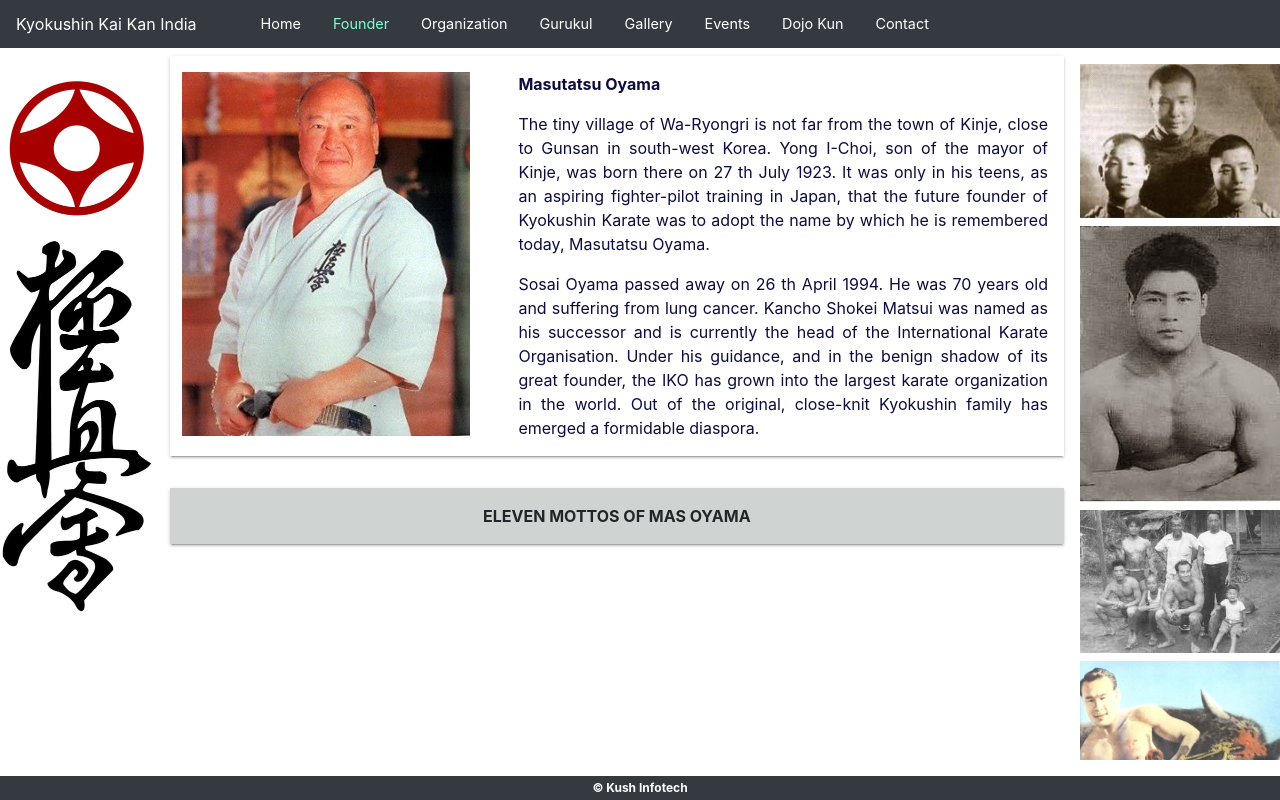
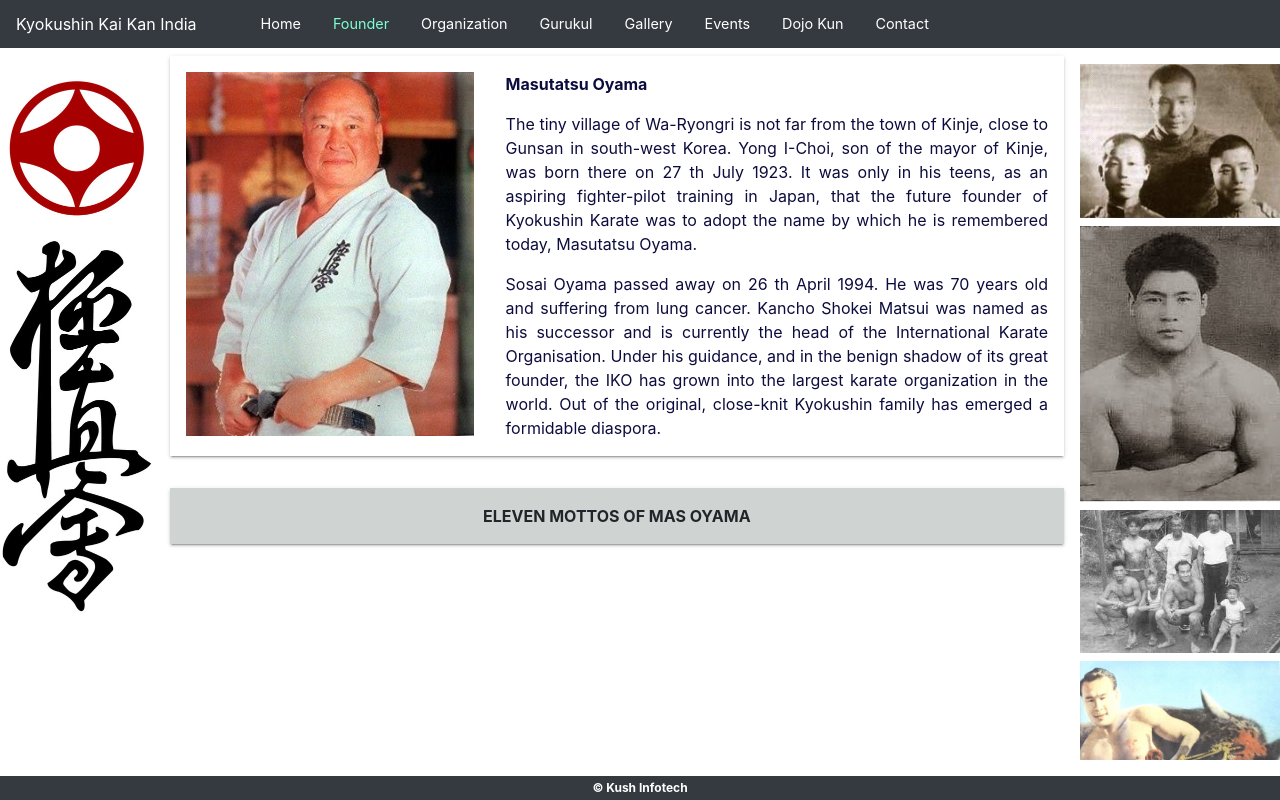
Before and after one commit to sudiptokush/kyokushin, a Gatsby site: page /founder in a window 1280 px wide. Built offline with nearby package versions, Linux system fonts and the light colour scheme; Gatsby itself is replaced by a stand-in of ours.

Commit message:
Update global.scss

```diff
--- a/src/styles/global.scss
+++ b/src/styles/global.scss
@@ -76,17 +76,16 @@
   a { cursor: pointer; }
   .wide-tile-founder {
     overflow: hidden;
-    padding: 0 0 1rem 0;
+    padding: 1rem;
     height: 25rem;
     box-shadow: 0 3px 1px -2px rgba(0,0,0,.2), 0 2px 2px 0 rgba(0,0,0,.14), 0 1px 5px 0 rgba(0,0,0,.12);
     .left-tile-image-content {
       float: left;
       width: 18rem;
-      margin: 1rem 3rem 1rem 0.8rem;
+      margin: 0 2rem 0 0;
     }
     .right-tile-content {
       color: #0c0c3e;
-      padding: 1rem 1rem 0 0;
       text-align: justify;
     }
   }
```
